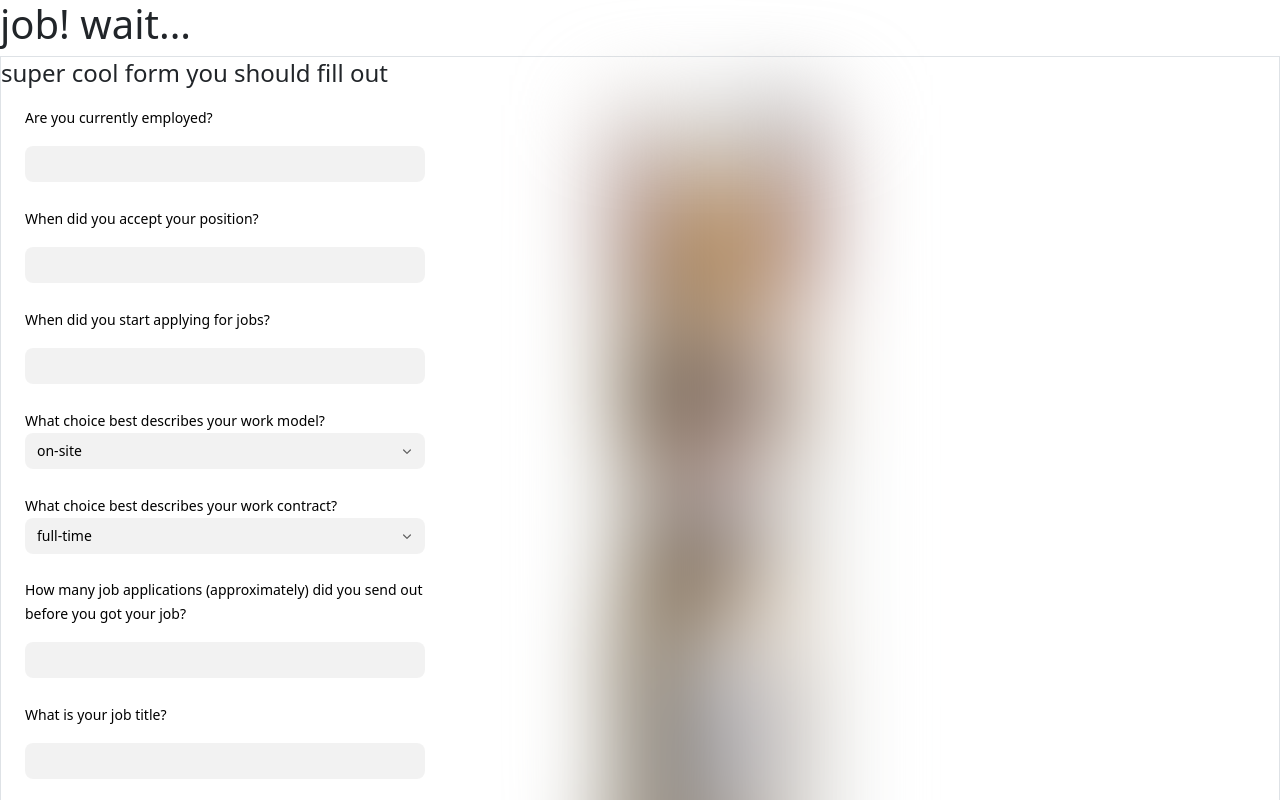
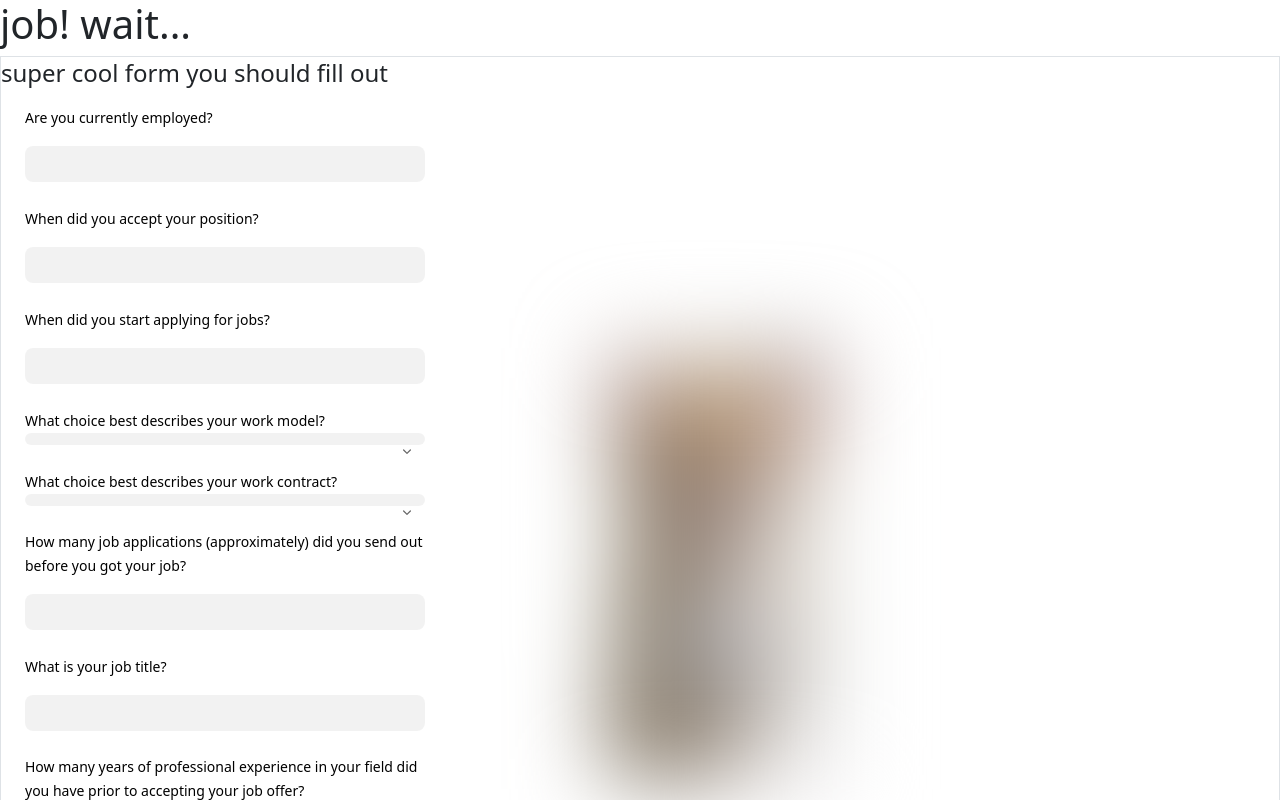
Before and after one commit to pecasdev/jobwait, a React (Create React App) app in the folder frontend/: page / in a window 1280 px wide. Shown: the top 800 px of the page. Built offline with nearby package versions, Linux system fonts and the light colour scheme.

Commit message:
Make it so gatito fits into container (no stretch)
Change listbox to start empty

```diff
--- a/frontend/src/reusable/Prompt.tsx
+++ b/frontend/src/reusable/Prompt.tsx
@@ -29,7 +29,7 @@ export default class Prompt extends React.Component<
         this.state = {
             showIcon: false,
             showLoading: false,
-            selected: this.props.choices ? this.props.choices[0] : "",
+            selected: "",
         };
 
         this.debounced = debounceFunction((response: string) => {
--- a/frontend/src/reusable/PromptCollector.tsx
+++ b/frontend/src/reusable/PromptCollector.tsx
@@ -90,7 +90,11 @@ export default class PromptCollector extends React.Component<
                             Submit
                         </Button>
                     </tbody>
-                    <img id="gatitoImage" src="gatito.jpg" />
+                    <img
+                        className="object-contain"
+                        id="gatitoImage"
+                        src="gatito.jpg"
+                    />
                 </div>
             </div>
         );
```
Also changed, not shown: frontend/src/index.tsx (+1 -6 lines).
